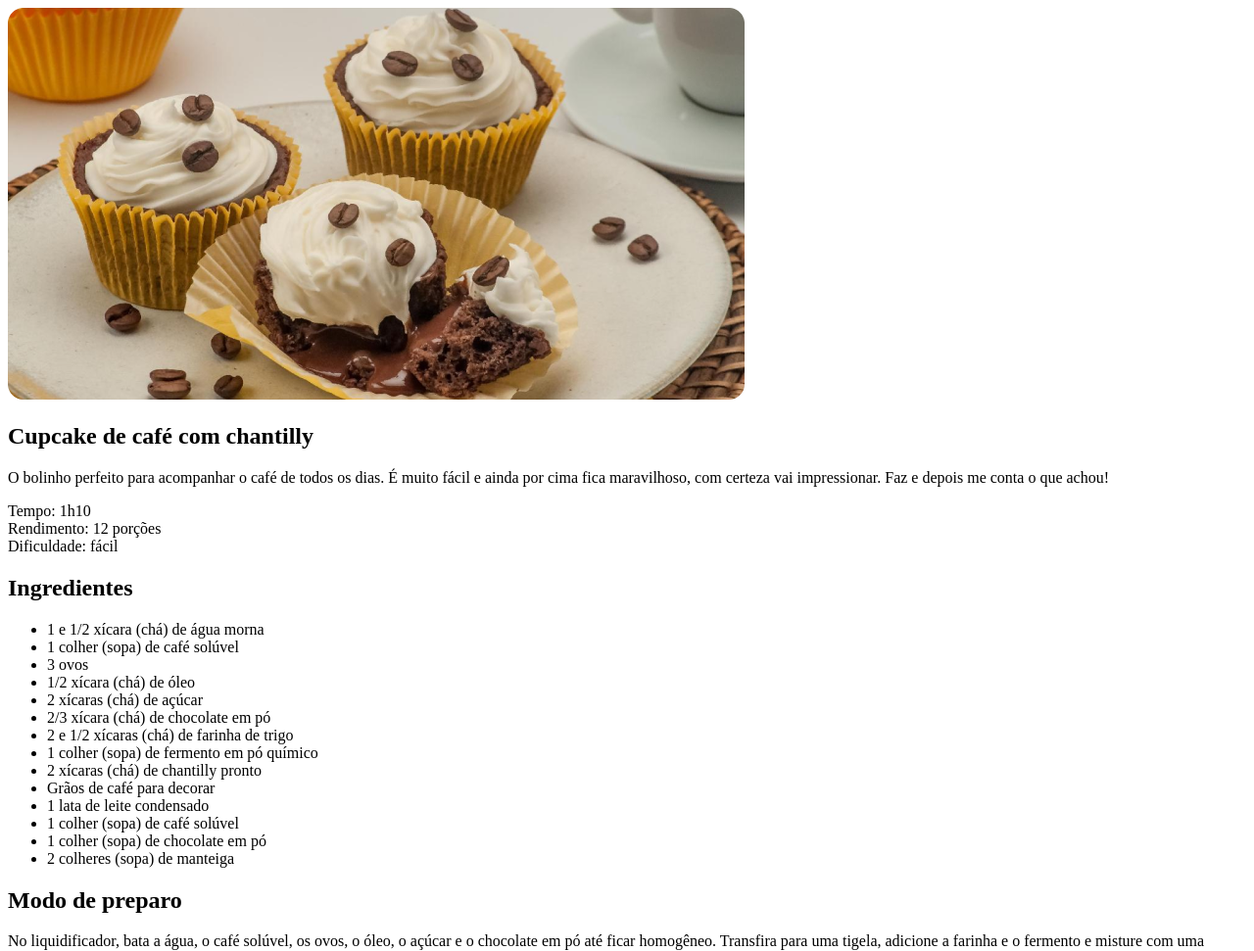
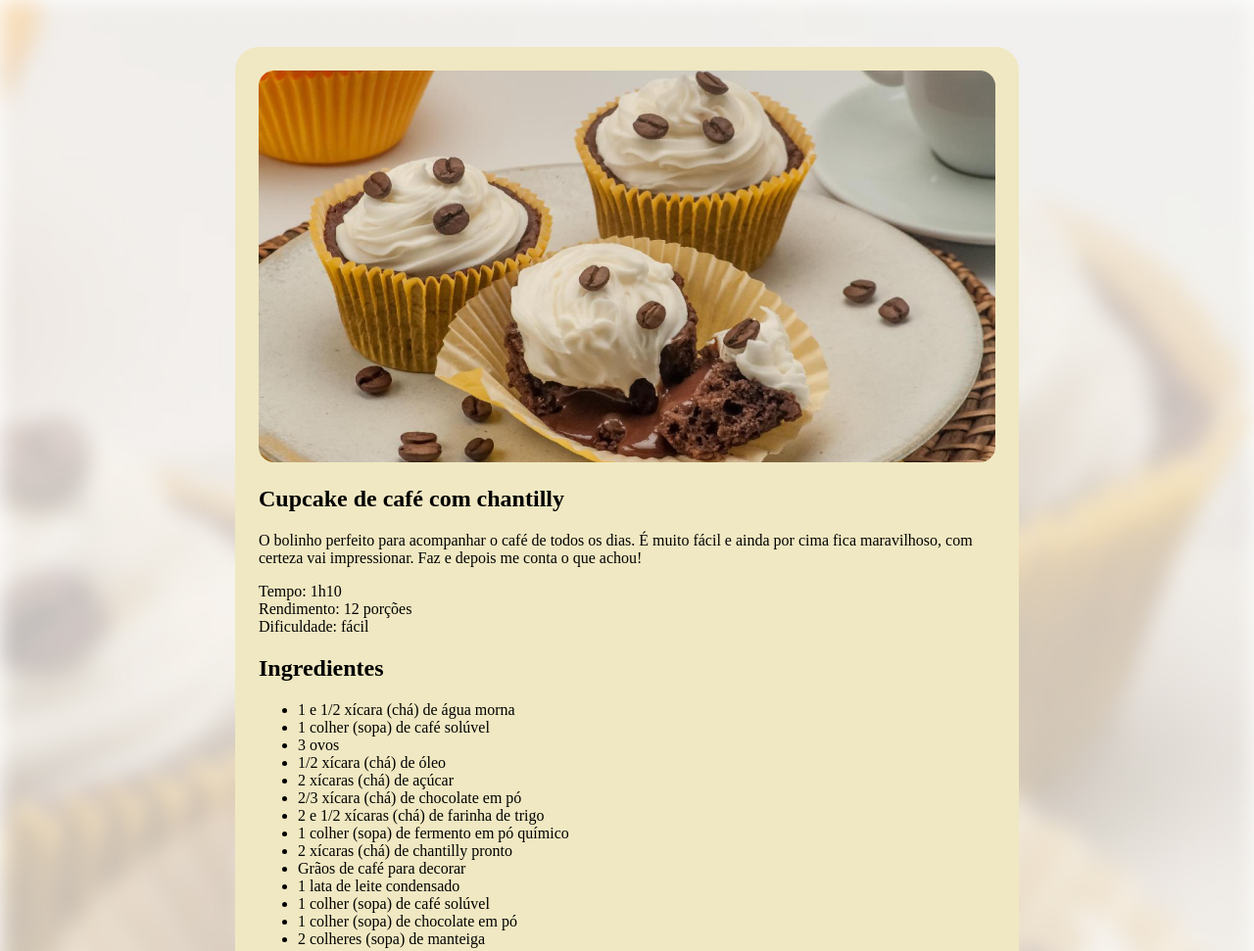
Before and after one commit to PhilipeGomes/PaginaReceita, a plain HTML site: page index.html in a window 1280 px wide. Shown: the top 971 px of the page at 98% size. Drawn offline with Linux system fonts and the light colour scheme.

Commit message:
Image de fundo; estilo #page

```diff
--- a/index.html
+++ b/index.html
@@ -10,7 +10,10 @@
   </head>
   <body>
     <div id="page">
-      <img src="/assets/cupcake.png" alt="" />
+      <img
+        src="/assets/cupcake.png"
+        alt="Imagem de cupcakes com graos de cafe e chantilly"
+      />
       <main>
         <section id="about">
           <h1>Cupcake de café com chantilly</h1>
--- a/style.css
+++ b/style.css
@@ -0,0 +1,15 @@
+body {
+  background-image: url(assets/bg-image.jpg);
+  /* por padrão repete a imagem,
+  para ficar 1 imagem cobrindo todar tela: cover*/
+  background-size: cover;
+}
+
+#page {
+  box-sizing: border-box; /*Sem ele a largura extrapola 800, porque soma com os 24 do padding.*/
+  width: 800px;
+  padding: 24px;
+  background-color: #f0e8c2;
+  border-radius: 24px;
+  margin: 48px auto; /* vertical - horizontal(auto-cntraliza)*/
+}
```
Also changed, not shown: assets/bg-image.jpg (added).
